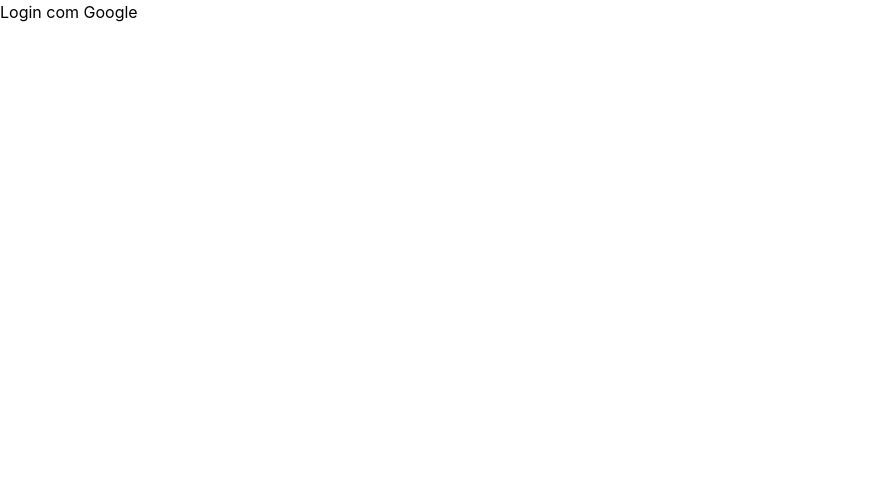
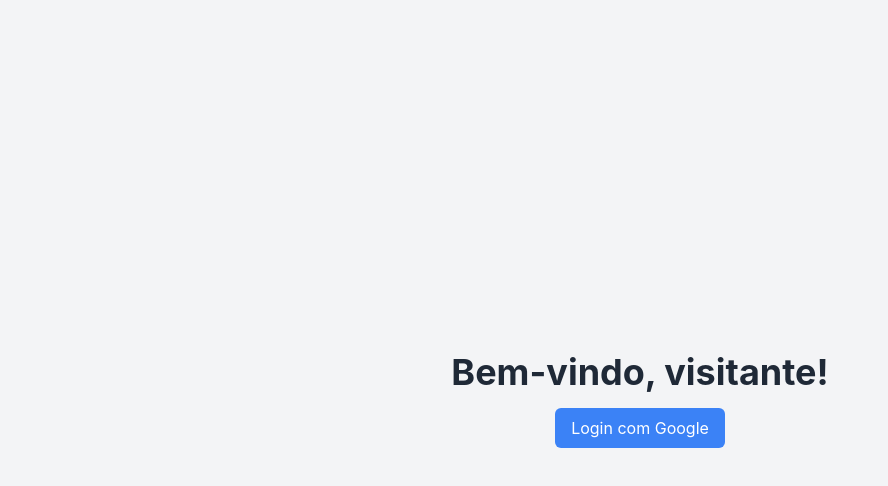
Before and after one commit to thallys97/survey-app, a React (Create React App) app in the folder client/: page / in a window 1280 px wide. Shown: the top 486 px of the page, without its empty margins (0-888 px from the left). Built offline with nearby package versions, Linux system fonts and the light colour scheme; no server answers.

Commit message:
estilizie o componente de home

```diff
--- a/client/src/components/Home.js
+++ b/client/src/components/Home.js
@@ -1,19 +1,29 @@
 import React, { useContext } from 'react';
 import { AuthContext } from '../contexts/AuthContext';
 import LogoutButton from './LogoutButton';
+import DashboardButton from './DashboardButton';
 
 const Home = () => {
   const { user, login } = useContext(AuthContext);
 
   return (
-    <div>
+    <div className="h-screen flex flex-col items-center justify-center bg-gray-100">
       {user ? (
-        <>
-          <p>Bem-vindo, {user.displayName}!</p>
-          <LogoutButton /> {/* Renderize o LogoutButton se o usuário estiver logado */}
-        </>
+        <div className="text-center">
+          <h1 className="text-4xl font-bold text-gray-800 mb-4">Bem-vindo, {user.displayName}!</h1>
+          <DashboardButton />
+          <LogoutButton />
+        </div>
       ) : (
-        <button onClick={login}>Login com Google</button>
+        <div className="text-center">
+          <h1 className="text-4xl font-bold text-gray-800 mb-4">Bem-vindo, visitante!</h1>
+          <button
+            onClick={login}
+            className="text-white bg-blue-500 px-4 py-2 rounded-md hover:bg-blue-600"
+          >
+            Login com Google
+          </button>
+        </div>
       )}
     </div>
   );
```
